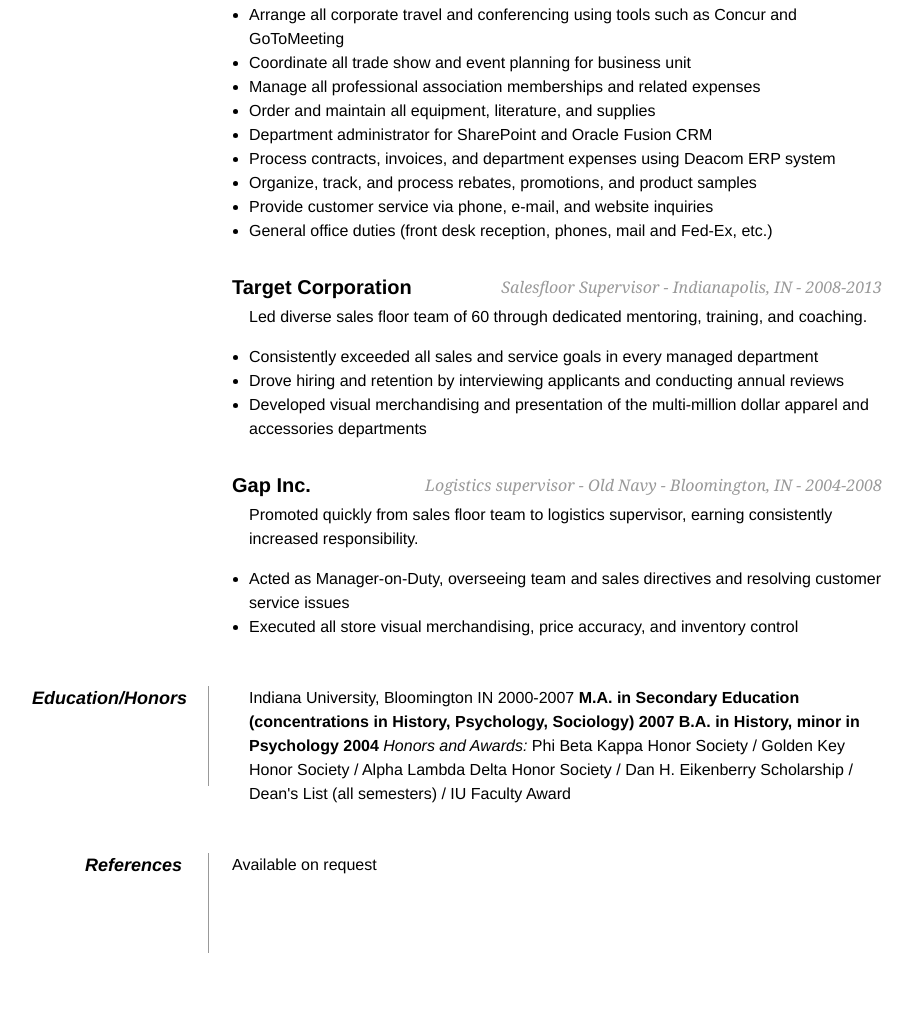
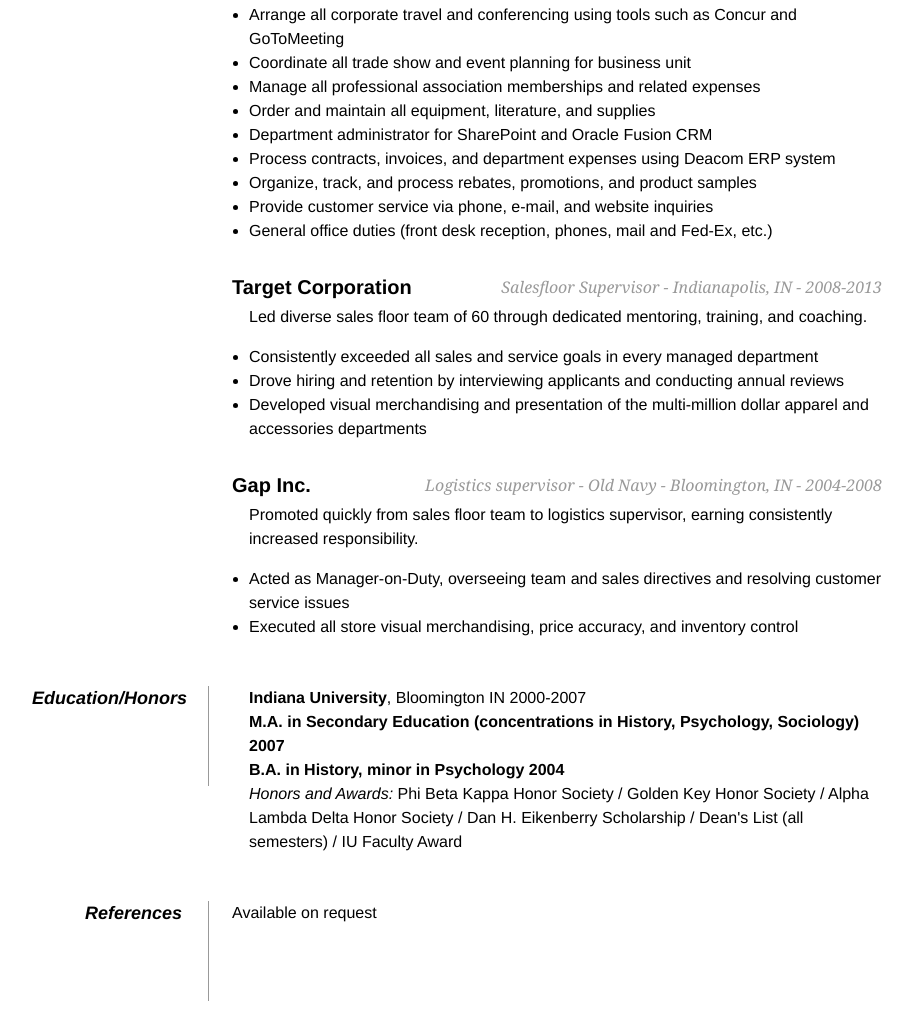
Before and after one commit to historygirl82/historygirl82.github.io, a plain HTML site: page index.html in a window 1280 px wide. Shown: the part 586-1605 px from the top of the page, without its empty margins (183-1096 px from the left). Drawn offline with Linux system fonts and the light colour scheme.

Commit message:
Update index.html

```diff
--- a/index.html
+++ b/index.html
@@ -84,7 +84,7 @@
 
                 <h2>Gap Inc. <span>Logistics supervisor - Old Navy - Bloomington, IN - 2004-2008</span></h2>
                 <ul>
-               <p>Promoted quickly from sales floor team to logistics supervisor, earning consistently increased responsibility.</p>
+		<p>Promoted quickly from sales floor team to logistics supervisor, earning consistently increased responsibility.</p>
 		    <li>Acted as Manager-on-Duty, overseeing team and sales directives and resolving customer service issues</li>
 		    <li>Executed all store visual merchandising, price accuracy, and inventory control</li>
                 </ul>
@@ -96,9 +96,9 @@
             <dt>Education/Honors</dt>
 		<dd>
 		<ul>
-		Indiana University, Bloomington IN 2000-2007
-		<b>M.A. in Secondary Education (concentrations in History, Psychology, Sociology) 2007
-		B.A. in History, minor in Psychology 2004</b>
+		<b>Indiana University</b>, Bloomington IN 2000-2007<br>
+		<b>M.A. in Secondary Education (concentrations in History, Psychology, Sociology) 2007</b><br>
+		<b>B.A. in History, minor in Psychology 2004</b><br>
 		<i>Honors and Awards:</i> Phi Beta Kappa Honor Society / Golden Key Honor Society / Alpha Lambda Delta Honor Society / Dan H. Eikenberry Scholarship / Dean's List (all semesters) / IU Faculty Award
 		</ul>
 		</dd>
```
